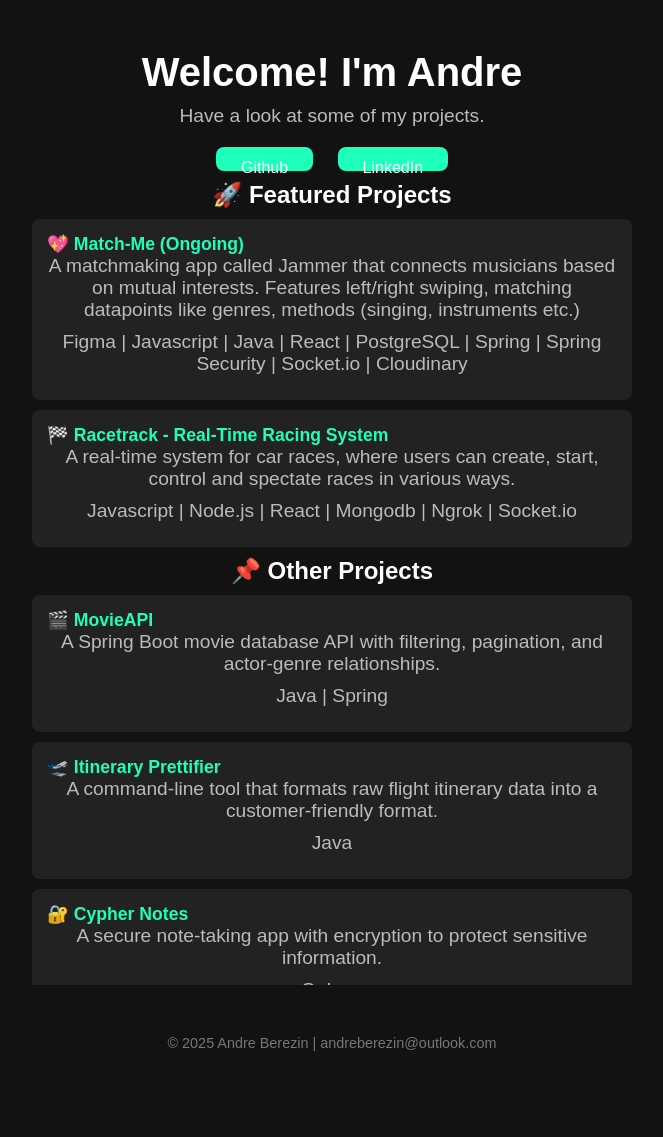
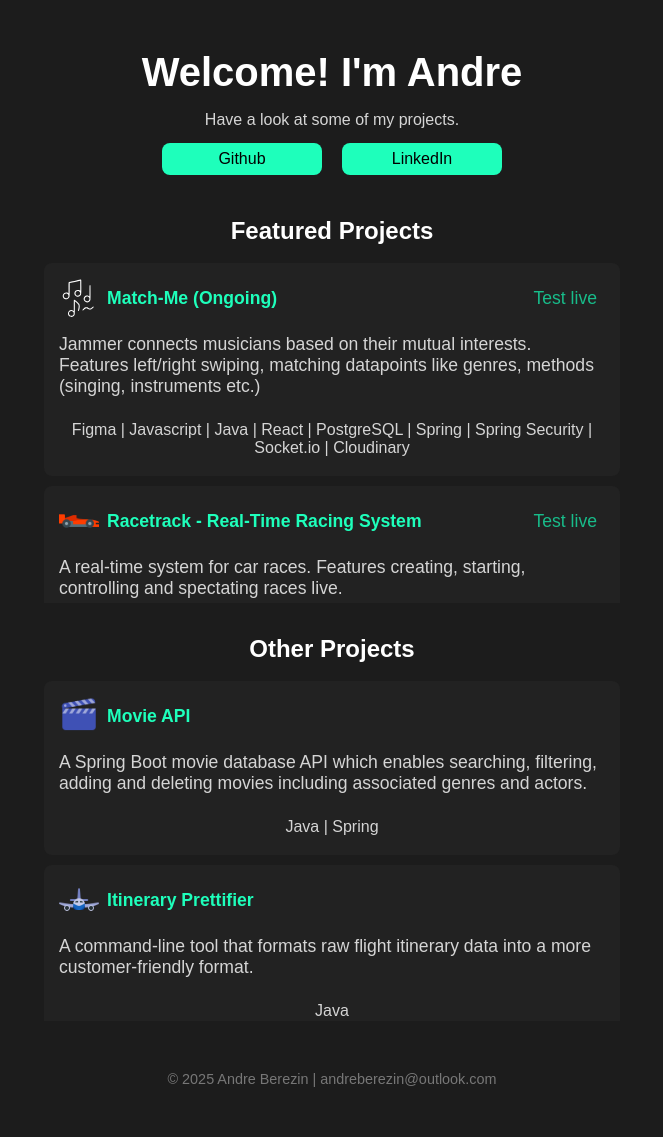
Before and after one commit to andreberezin/andreberezin.github.io, a Jekyll site: the page built from README.md, in a window 1280 px wide. Shown: the whole page, without its empty margins (308-971 px from the left). Built offline with Jekyll 4.4.1, drawn with Linux system fonts in a browser that asks for light colours; our own code applies the rules of GitHub Pages for plain Markdown files; before the commit the page ends 1101 px from its top, so only the background shows below that.

Commit message:
added icons

```diff
--- a/_layouts/default.html
+++ b/_layouts/default.html
@@ -4,7 +4,6 @@
     <meta charset="UTF-8">
     <meta name="viewport" content="width=device-width, initial-scale=1.0">
     <title>Andre's Portfolio</title>
-<!--    <link rel="stylesheet" href="{{ '/assets/css/style.css' | relative_url }}">-->
     <link rel="stylesheet" href="../assets/css/style.css">
 </head>
 <body>
@@ -13,51 +12,96 @@
     <h1>Welcome! I'm Andre</h1>
     <p>Have a look at some of my projects.</p>
 
-    <a href="https://github.com/andreberezin?tab=repositories" class="btn link" target="_blank">Github</a>
-    <a href="https://www.linkedin.com/andreberezin" class="btn link" target="_blank">LinkedIn</a>
-
+    <div class='button-container'>
+        <a href="https://github.com/andreberezin?tab=repositories" class="btn link" target="_blank">Github</a>
+        <a href="https://www.linkedin.com/in/andreberezin" class="btn link" target="_blank">LinkedIn</a>
+    </div>
     <!-- Featured Projects Section -->
-    <h2>🚀 Featured Projects</h2>
+    <h2>Featured Projects</h2>
 
 
     <div class="project-list featured">
         <div class="project-item">
-            <a href="https://github.com/andreberezin/match-me" target="_blank">💖 Match-Me (Ongoing)</a>
-            <p>A matchmaking app called Jammer that connects musicians based on mutual interests. Features left/right swiping, matching datapoints like genres, methods (singing, instruments etc.) </p>
-            <p> Figma | Javascript | Java | React | PostgreSQL | Spring | Spring Security | Socket.io | Cloudinary </p>
+            <div class='title-row'>
+                <a href='https://github.com/andreberezin/match-me' class='github-link' target="_blank" title='Github repository'>
+                    <div class='title'>
+                        <img src='../assets/icons/match-me-icon.svg' alt='Jammer' class='icon jammer'/>
+                        Match-Me (Ongoing)
+                    </div>
+                </a>
+                <a href='' class='website-link'>Test live</a>
+            </div>
+            <p class='description'>Jammer connects musicians based on their mutual interests. Features left/right swiping, matching datapoints like genres, methods (singing, instruments etc.) </p>
+            <p class='stack'> Figma | Javascript | Java | React | PostgreSQL | Spring | Spring Security | Socket.io | Cloudinary </p>
         </div>
         <div class="project-item">
-            <a href="https://github.com/andreberezin/racetrack" target="_blank">🏁 Racetrack - Real-Time Racing System</a>
-            <p>A real-time system for car races, where users can create, start, control and spectate races in various ways.</p>
-            <p>Javascript | Node.js | React | Mongodb | Ngrok | Socket.io  </p>
+            <div class='title-row'>
+                <a href='https://github.com/andreberezin/racetrack' class='github-link' target="_blank" title='Github repository'>
+                    <div class='title'>
+                        <img src='../assets/icons/f1-icon.png' alt='Racetrack' class='icon'/>
+                        Racetrack - Real-Time Racing System
+                    </div>
+                </a>
+                <a href='' class='website-link'>Test live</a>
+            </div>
+            <p class='description'>A real-time system for car races. Features creating, starting, controlling and spectating races live.</p>
+            <p class='stack'>Javascript | Node.js | React | Mongodb | Ngrok | Socket.io  </p>
         </div>
     </div>
 
     <!-- Other Projects Section -->
-    <h2>📌 Other Projects</h2>
+    <h2>Other Projects</h2>
     <div class="project-list other">
         <div class="project-item">
-            <a href="https://github.com/andreberezin/movie-api" target="_blank">🎬 MovieAPI</a>
-            <p>A Spring Boot movie database API with filtering, pagination, and actor-genre relationships.</p>
-            <p>Java | Spring</p>
+            <div class='title-row'>
+                <a href='https://github.com/andreberezin/movie-api' class='github-link' target="_blank" title='Github repository'>
+                    <div class='title'>
+                        <img src='../assets/icons/movie-icon.png' alt='Movie API' class='icon'/>
+                        Movie API
+                    </div>
+                </a>
+            </div>
+            <p class='description'>A Spring Boot movie database API which enables searching, filtering, adding and deleting movies including associated genres and actors. </p>
+            <p class='stack'>Java | Spring</p>
         </div>
 
         <div class="project-item">
-            <a href="https://github.com/andreberezin/itinerary-prettifier" target="_blank">🛫 Itinerary Prettifier</a>
-            <p>A command-line tool that formats raw flight itinerary data into a customer-friendly format.</p>
-            <p>Java</p>
+            <div class='title-row'>
+                <a href='https://github.com/andreberezin/itinerary-prettifier' class='github-link' target="_blank" title='Github repository'>
+                    <div class='title'>
+                        <img src='../assets/icons/airplane-icon.png' alt='Itinerary Prettifier' class='icon'/>
+                        Itinerary Prettifier
+                    </div>
+                </a>
+            </div>
+            <p class='description'>A command-line tool that formats raw flight itinerary data into a more customer-friendly format.</p>
+            <p class='stack'>Java</p>
         </div>
 
         <div class="project-item">
-            <a href="https://github.com/andreberezin/cypher" target="_blank">🔐 Cypher Notes</a>
-            <p>A secure note-taking app with encryption to protect sensitive information.</p>
-            <p>Golang</p>
+            <div class='title-row'>
+                <a href='https://github.com/andreberezin/cypher' class='github-link' target="_blank" title='Github repository'>
+                    <div class='title'>
+                        <img src='../assets/icons/encrypt-icon.png' alt='Cypher Notes' class='icon'/>
+                        Cypher Notes
+                    </div>
+                </a>
+            </div>
+            <p class='description'>A secure note-taking app with encryption to protect sensitive information.</p>
+            <p class='stack'>Golang</p>
         </div>
 
         <div class="project-item">
-            <a href="https://github.com/andreberezin/notes" target="_blank">📝 Notes Editor</a>
-            <p>A minimalist text editor with markdown support and real-time saving.</p>
-            <p>Golang</p>
+            <div class='title-row'>
+                <a href='https://github.com/andreberezin/notes' class='github-link' target="_blank" title='Github repository'>
+                    <div class='title'>
+                        <img src='../assets/icons/notes-icon.png' alt='Notes tool' class='icon'/>
+                        Notes tool
+                    </div>
+                </a>
+            </div>
+            <p class='description'>A minimalist text editor with markdown support and real-time saving.</p>
+            <p class='stack'>Golang</p>
         </div>
     </div>
 </div>
@@ -68,3 +112,5 @@
 
 </body>
 </html>
+
+<!--icons from https://icons8.com -->
--- a/assets/css/style.css
+++ b/assets/css/style.css
@@ -3,10 +3,11 @@
   padding: 0;
   box-sizing: border-box;
   font-family: Arial, sans-serif;
+  transition: all 0.3s;
 }
 
 body {
-  background: #121212;
+  background: #1c1c1c;
   color: #fff;
   text-align: center;
   padding: 50px;
@@ -19,23 +20,62 @@ body {
 
 .container h1 {
   font-size: 2.5rem;
-  margin-bottom: 10px;
+  margin-bottom: 1rem;
+}
+
+.container h2 {
+  margin-top: 2rem;
+  margin-bottom: 0.5rem;
 }
 
 .container p {
-  font-size: 1.2rem;
-  margin-bottom: 10px;
-  color: #bbb;
+  margin-bottom: 0.25rem;
+  color: #d5d5d5;
   width: 100%;
+}
+
+.stack {
+  font-size: 1rem;
+  margin-top: 1.5rem !important;
   text-align: center;
+}
+
+.description {
+  font-size: 1.1rem;
+  text-align: left;
+}
+
+.title-row {
+  display: flex;
+  flex-direction: row;
+  align-items: center;
+  justify-content: space-between;
+  margin-bottom: 1rem;
+}
+
+img {
+  width: 2.5rem;
+  height: 2.5rem;
+  margin-right: 0.5rem;
+}
+
+.title {
+  text-align: center;
+  display: flex;
+  align-items: center;
+}
+
+.website-link {
+  padding: 0.5rem;
 }
 
 .project-list {
   text-align: left;
   max-width: 600px;
   margin: auto;
-  max-height: 400px;
+  max-height: 350px;
   overflow-y: scroll;
+  padding: 0 0.75rem 0 0.75rem;
 }
 
 .project-item {
@@ -46,33 +86,59 @@ body {
 }
 
 .project-item:hover {
-  background: #5a5a5a;
+  background: #494949;
   transition: all 0.3s;
-  box-shadow: 0 0 5px 5px #5a5a5a;
+  box-shadow: 0 0 5px 5px #494949;
 }
 
-.project-item a {
-  color: #1effbb;
+a {
   font-size: 1.1rem;
   text-decoration: none;
-  font-weight: bold;
   text-align: center;
 }
 
-.project-item a:hover {
-  color: rgba(30, 255, 187, 0.7);
+.project-item .github-link {
+  color: #1effbb;
+  font-weight: bold;
+}
+
+.project-item .github-link:hover {
+  color: #48fbe9;
+}
+
+.project-item .website-link {
+  color: #18bc8a;
+}
+
+.project-item .website-link:hover {
+  color: #48fbe9;
+}
+
+.button-container {
+  display: flex;
+  flex-direction: row;
+  justify-content: center;
+  align-items: center;
 }
 
 .btn {
-  display: inline-block;
+  display: flex;
+  justify-content: center;
+  align-items: center;
   margin: 10px;
   padding: 12px 25px;
   text-decoration: none;
   font-size: 1rem;
   border-radius: 8px;
   transition: 0.3s;
-  max-width: 40%;
-  height: 1.5rem;
+  width: 20%;
+  height: 2rem;
+  color: black !important;
+}
+
+.btn:hover {
+  background: #48fbe9;
+  box-shadow: 0 0 2px 2px #48fbe9;
 }
 
 .link {
```
Also changed, not shown: assets/icons/airplane-icon.png (added), assets/icons/encrypt-icon.png (added), assets/icons/f1-icon.png (added), assets/icons/match-me-icon.svg (added), assets/icons/movie-icon.png (added), assets/icons/notes-icon.png (added).
